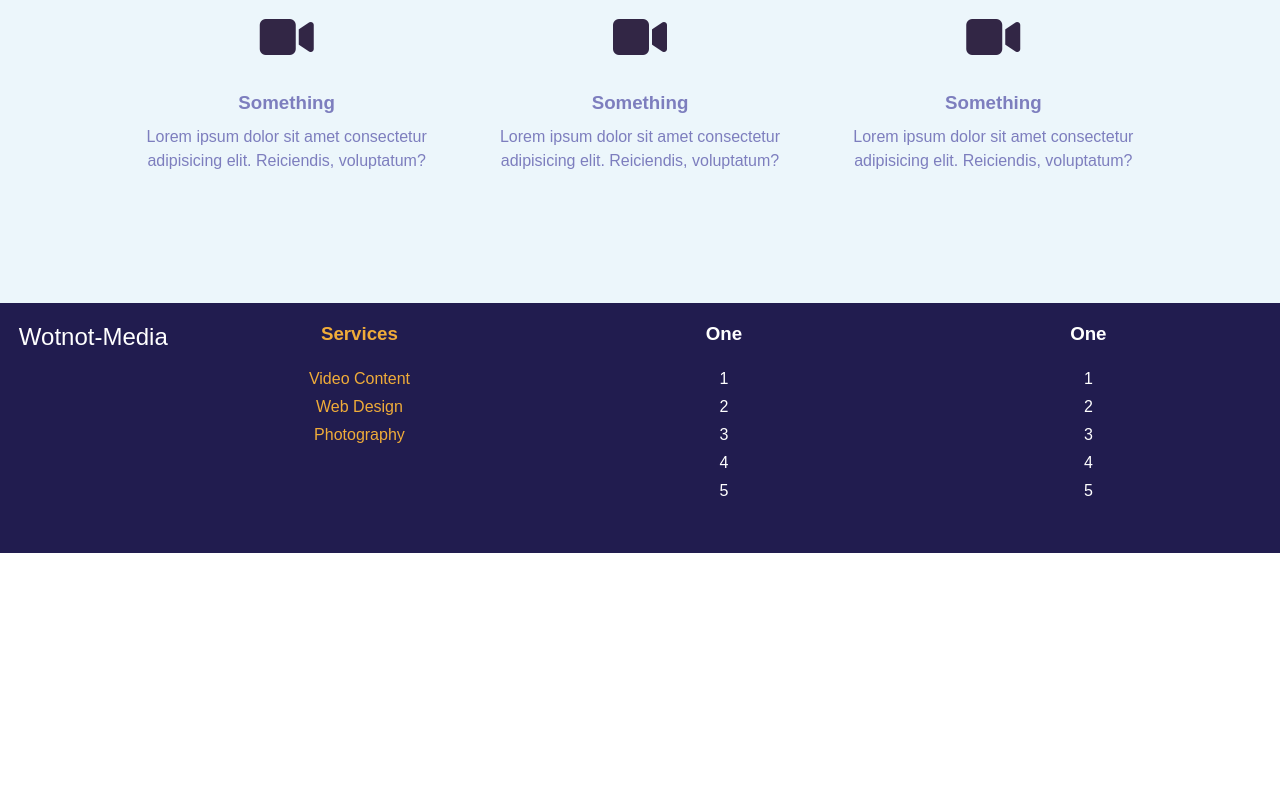
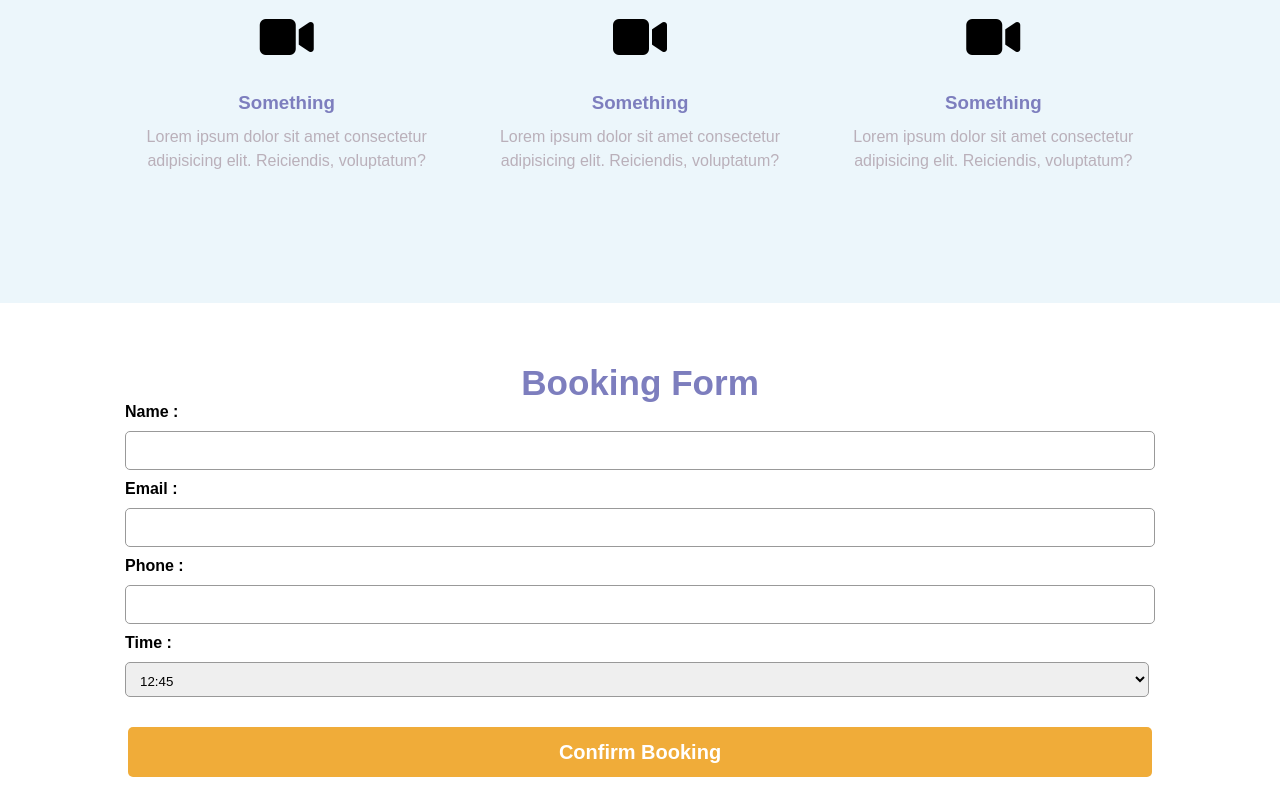
Before and after one commit to WClifford1/wotnot-media, a React (Create React App) app in the folder client/: page /login in a window 1280 px wide. Shown: the part 1940-2740 px from the top of the page. Before the commit the page ends 2493 px from the top, so only its background shows below. Built offline with nearby package versions, Linux system fonts and the light colour scheme.

Commit message:
Basic front end complete

```diff
--- a/client/src/App.css
+++ b/client/src/App.css
@@ -100,7 +100,7 @@
 }
 
 .book-cont {
-  padding: 40px;
+  padding: 60px;
 }
 
 .book-cont .book-title {
@@ -111,7 +111,7 @@
       -ms-flex-pack: center;
           justify-content: center;
   font-size: 30px;
-  color: #001D4A;
+  color: #7d7ebe;
 }
 
 .book-cont .book-form {
@@ -198,7 +198,7 @@
   font-weight: bold;
   width: 80vw;
   text-align: center;
-  background-color: #001D4A;
+  background-color: #f0ac39;
   color: #fff;
   font-size: 20px;
   cursor: pointer;
@@ -554,7 +554,7 @@ html {
           justify-content: center;
   text-align: center;
   padding: 20px;
-  color: #322645;
+  color: #000;
 }
 
 .whyus-cont .wu-text {
@@ -568,6 +568,10 @@ html {
   padding: 10px;
 }
 
+.whyus-cont .wu-text p {
+  color: #bab0ba;
+}
+
 .footer-cont {
   display: -webkit-box;
   display: -ms-flexbox;
@@ -576,12 +580,14 @@ html {
       -ms-flex-pack: space-evenly;
           justify-content: space-evenly;
   height: 250px;
-  background-color: #211c4f;
+  background-color: #ECF6FB;
 }
 
 .footer-cont .footer-logo {
   padding-top: 20px;
-  color: #fff;
+  color: #7d7ebe;
+  padding-left: 20px;
+  width: 40%;
 }
 
 .footer-cont .footer-logo h2 {
@@ -590,13 +596,12 @@ html {
 
 .footer-res1 {
   list-style: none;
-  color: #f0ac39;
-  width: 27%;
+  width: 20%;
 }
 
 .footer-res1 .footer-title1 {
-  padding: 20px;
-  text-align: center;
+  padding: 20px 0 20px 0;
+  color: #7d7ebe;
 }
 
 .footer-res1 .footer-links1 {
@@ -610,22 +615,26 @@ html {
   -webkit-box-direction: normal;
       -ms-flex-direction: column;
           flex-direction: column;
-  text-align: center;
 }
 
 .footer-res1 .footer-links1 li {
+  color: #bab0ba;
   padding: 5px;
+  cursor: pointer;
+}
+
+.footer-res1 .footer-links1 li:hover {
+  color: #f0ac39;
 }
 
 .footer-res2 {
   list-style: none;
-  color: #fff;
-  width: 27%;
+  width: 20%;
 }
 
 .footer-res2 .footer-title2 {
-  padding: 20px;
-  text-align: center;
+  padding: 20px 0 20px 0;
+  color: #7d7ebe;
 }
 
 .footer-res2 .footer-links2 {
@@ -639,22 +648,26 @@ html {
   -webkit-box-direction: normal;
       -ms-flex-direction: column;
           flex-direction: column;
-  text-align: center;
 }
 
 .footer-res2 .footer-links2 li {
+  color: #bab0ba;
   padding: 5px;
+  cursor: pointer;
+}
+
+.footer-res2 .footer-links2 li:hover {
+  color: #f0ac39;
 }
 
 .footer-res3 {
   list-style: none;
-  color: #fff;
-  width: 27%;
+  width: 20%;
 }
 
 .footer-res3 .footer-title3 {
-  padding: 20px;
-  text-align: center;
+  padding: 20px 0 20px 0;
+  color: #7d7ebe;
 }
 
 .footer-res3 .footer-links3 {
@@ -668,11 +681,16 @@ html {
   -webkit-box-direction: normal;
       -ms-flex-direction: column;
           flex-direction: column;
-  text-align: center;
 }
 
 .footer-res3 .footer-links3 li {
   padding: 5px;
+  color: #bab0ba;
+  cursor: pointer;
+}
+
+.footer-res3 .footer-links3 li:hover {
+  color: #f0ac39;
 }
 
 .guar-container {
--- a/client/src/App.js
+++ b/client/src/App.js
@@ -44,6 +44,7 @@ function App() {
       <Service2 />
       <HowWeHelp />
       <WhyUs />
+      <BookingForm />
       <Footer />
 
       {/* <HeroImage /> */}
@@ -52,7 +53,6 @@ function App() {
       {/* <Navbar /> */}
       {/* <Landing /> */}
       {/* </Router> */}
-      {/* <BookingForm /> */}
       {/* <Service1 /> */}
       {/* <Guarantee /> */}
       {/* <EnquiryForm /> */}
--- a/client/src/Styles/_Booking.scss
+++ b/client/src/Styles/_Booking.scss
@@ -18,7 +18,7 @@ $off-black: #322645;
     display: flex;
     justify-content: center;
     font-size: 30px;
-    color: #001D4A;
+    color: $material-purple;
 }
 
 @mixin input-form {
@@ -46,7 +46,7 @@ $off-black: #322645;
     font-weight: bold;
     width: 80vw;
     text-align: center;
-    background-color: #001D4A;
+    background-color: $material-yellow;
     color: #fff;
     font-size: 20px;
     cursor: pointer;
@@ -54,7 +54,7 @@ $off-black: #322645;
 
 
 .book-cont {
-    padding: 40px;
+    padding: 60px;
 
 .book-title {
     @include form-title;
--- a/client/src/app.scss
+++ b/client/src/app.scss
@@ -317,7 +317,7 @@ html {
         // align-content: center;
         text-align: center;
         padding: 20px;
-        color: $off-black;
+        color: #000;
     }
 
     .wu-text {
@@ -330,6 +330,10 @@ html {
         h3 {
             padding: 10px;
         }
+
+        p {
+            color: $material-grey;
+        }
     }
 }
 
@@ -338,7 +342,7 @@ html {
     display: flex;
     justify-content: space-evenly;
     height: 250px;
-    background-color: $dark-blue;
+    background-color: #ECF6FB;
     // justify-content: flex-end;
 
 
@@ -347,7 +351,10 @@ html {
         // border: 2px solid green;
         // margin-left: -150px;
         padding-top: 20px;
-        color: #fff;
+        color: $material-purple;
+        padding-left: 20px;
+        width: 40%;
+
 
         h2 {
         font-weight: 200;
@@ -359,23 +366,30 @@ html {
     // border: 2px solid green;
     list-style: none;
     // padding: 20px;
-    color: $material-yellow;
-    width: 27%;
+    // color: $material-yellow;
+    width: 20%;
 
     .footer-title1 {
-        padding: 20px;
+        padding: 20px 0 20px 0;
         // border: 2px solid purple;
-        text-align: center;
+        // text-align: center;
+        color: $material-purple;
     }
 
     .footer-links1 {
         display: flex;
         justify-content: center;
         flex-direction: column;
-        text-align: center;
+        // text-align: center;
 
         li {
+            color: $material-grey;
             padding: 5px;
+            cursor: pointer;
+
+            &:hover {
+                color: $material-yellow;
+            }
         }
     }
 }
@@ -384,23 +398,29 @@ html {
     // border: 2px solid green;
     list-style: none;
     // padding: 20px;
-    color: #fff;
-    width: 27%;
+    width: 20%;
 
     .footer-title2 {
-        padding: 20px;
+        padding: 20px 0 20px 0;
         // border: 2px solid purple;
-        text-align: center;
+        // text-align: center;
+        color: $material-purple;
     }
 
     .footer-links2 {
         display: flex;
         justify-content: center;
         flex-direction: column;
-        text-align: center;
+        // text-align: center;
 
         li {
+            color: $material-grey;
             padding: 5px;
+            cursor: pointer;
+
+            &:hover {
+                color: $material-yellow;
+            }
         }
     }
 }
@@ -409,25 +429,33 @@ html {
     // border: 2px solid green;
     list-style: none;
     // padding: 20px;
-    color: #fff;
-    width: 27%;
+    width: 20%;
     // display: flex;
 
     .footer-title3 {
-        padding: 20px;
+        padding: 20px 0 20px 0;
         // border: 2px solid purple;
-        text-align: center;
+        // text-align: center;
+        color: $material-purple;
     }
 
     .footer-links3 {
         display: flex;
         justify-content: flex-end;
         flex-direction: column;
-        text-align: center;
+        // text-align: center;
+
 
         li {
             padding: 5px;
+            color: $material-grey;
+            cursor: pointer;
+
+            &:hover {
+                color: $material-yellow;
+            }
         }
+
     }
 }
 
--- a/client/src/components/BookingForm.jsx
+++ b/client/src/components/BookingForm.jsx
@@ -82,7 +82,7 @@ export default class BookingForm extends Component {
                 <div className="book-form">
                     <form onSubmit={this.onSubmit}>
                         <div className="book-text">
-                            <label>Name :</label>
+                            <label><strong>Name :</strong></label>
                         </div>
                         <div className="book-input">
                             <input type="text" className="book-control"
--- a/client/src/components/Footer.jsx
+++ b/client/src/components/Footer.jsx
@@ -20,27 +20,23 @@ export default function Footer() {
 
                 <div className="footer-res2">
                     <div className="footer-title2">
-                        <h3>One</h3>
+                        <h3>Information</h3>
                     </div>
                     <div className="footer-links2">
-                        <li>1</li>
-                        <li>2</li>
-                        <li>3</li>
-                        <li>4</li>
-                        <li>5</li>
+                        <li>FAQ</li>
+                        <li>Terms & Conditions</li>
+                        <li>Privacy Policy</li>
+                        <li>Contact Information</li>
                     </div>
                 </div>
 
                 <div className="footer-res3">
                     <div className="footer-title3">
-                        <h3>One</h3>
+                        <h3>Get Started</h3>
                     </div>
                     <div className="footer-links3">
-                        <li>1</li>
-                        <li>2</li>
-                        <li>3</li>
-                        <li>4</li>
-                        <li>5</li>
+                        <li>Enquiry</li>
+                        <li>Booking</li>
                     </div>
                 </div>
 
```
Also changed, not shown: 1 other file (tests, documents, lock files or other folders).
